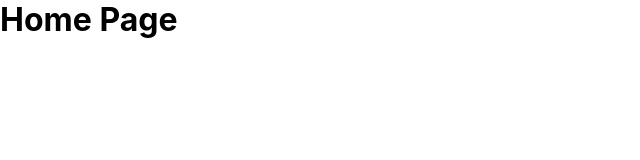
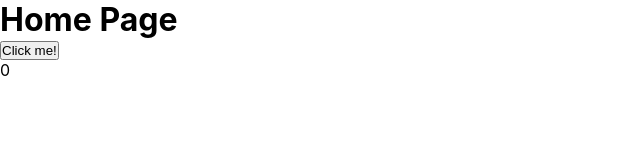
Before and after one commit to CallumB04/react-todolist, a React (Create React App) app: page / in a window 1280 px wide. Shown: the top 160 px of the page, without its empty margins (0-640 px from the left). Built offline with nearby package versions, Linux system fonts and the light colour scheme.

Commit message:
test: add counter button

```diff
--- a/src/pages/Home/Home.js
+++ b/src/pages/Home/Home.js
@@ -1,10 +1,18 @@
+
 import "./Home.css"
 import React from 'react';
 
 function Home() {
 
+    const [count, setCount] = React.useState(0);
+
     return (
-        <h1>Home Page</h1>
+        <main className="main">
+            <h1>Home Page</h1>
+
+            <button onClick={() => setCount(count + 1)} type="button">Click me!</button>
+            <p>{count}</p>
+        </main>
     );
 }
 
```
